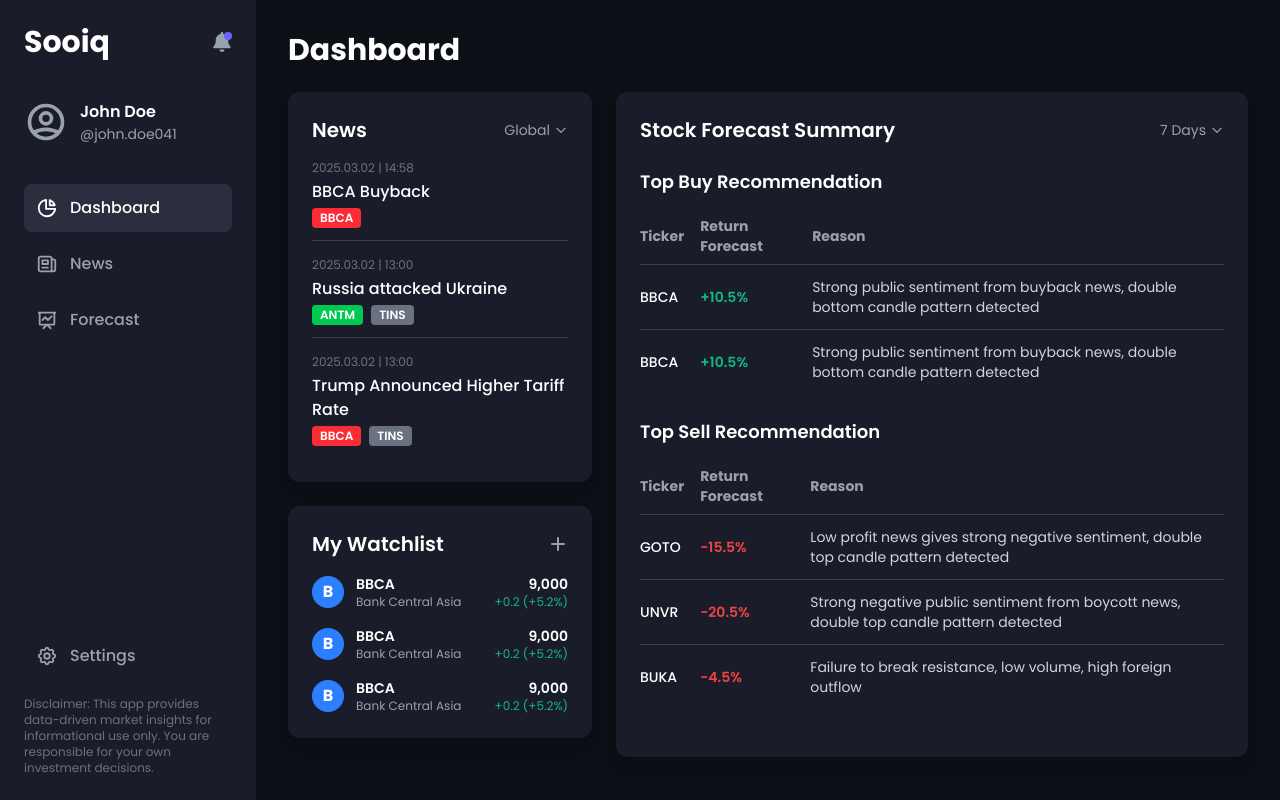
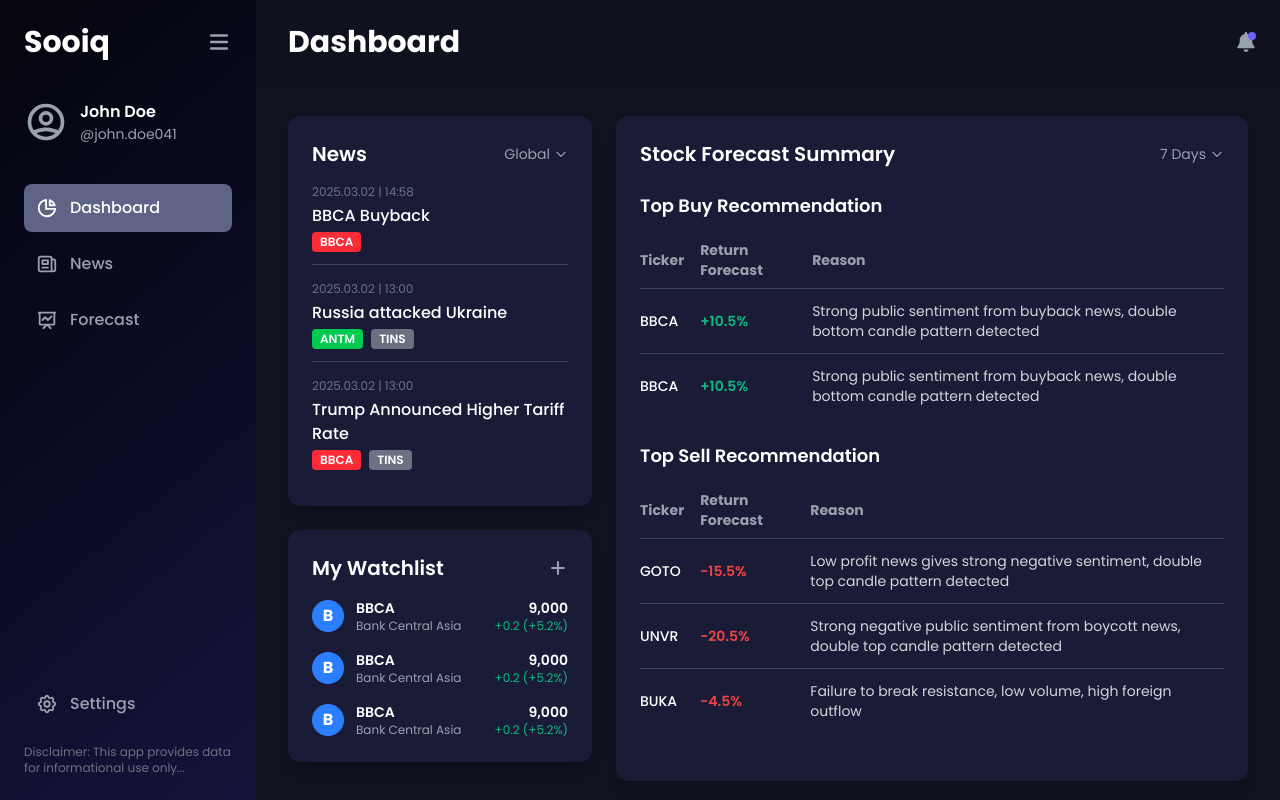
Before and after one commit to Sooiq/frontend-web, a React (Vite) app: page / in a window 1280 px wide. Built offline with nearby package versions, Linux system fonts and the light colour scheme.

Commit message:
sidebar, notification button, page title optimization

```diff
--- a/src/App.tsx
+++ b/src/App.tsx
@@ -8,7 +8,7 @@
 const App: React.FC = () => {
   return (
     // For now, we'll just render the Dashboard
-    <Layout>
+    <Layout title="Dashboard">
       <Dashboard />
     </Layout>
 
--- a/src/components/layout/Header.tsx
+++ b/src/components/layout/Header.tsx
@@ -2,21 +2,34 @@
 import { FaBell } from 'react-icons/fa';
 
 interface HeaderProps {
+  title: string;
   onNotificationClick: () => void;
+  isSidebarOpen: boolean; // <-- Add this prop
 }
 
-export const Header: React.FC<HeaderProps> = ({ onNotificationClick }) => {
+export const Header: React.FC<HeaderProps> = ({ title, onNotificationClick, isSidebarOpen }) => {
   return (
-    <header className="sticky top-0 z-10 flex justify-end items-center p-6 bg-dark-primary/90 backdrop-blur-sm">
-      {/* This header is sticky. We use justify-end to push the button to the right.
-        p-6 matches the padding from the sidebar for visual consistency.
+    <header
+      className={`sticky top-0 z-10 flex justify-between items-center
+        bg-dark-primary/90 backdrop-blur-sm
+        py-6 pr-6 transition-all duration-300 ease-in-out
+        ${isSidebarOpen ? 'pl-8' : 'pl-16'}`} // <-- This is the logic
+    >
+      {/* - When sidebar is OPEN: 'pl-6' (normal padding)
+        - When sidebar is CLOSED: 'pl-20' (extra padding to clear the button)
       */}
+
+      {/* Page Title */}
+      <h1 className="text-3xl font-bold text-white truncate">
+        {title}
+      </h1>
+
+      {/* Notification Button */}
       <button
         onClick={onNotificationClick}
         className="text-gray-400 hover:text-white relative"
       >
         <FaBell size={20} />
-        {/* Notification dot */}
         <span className="absolute top-0 right-0 w-2 h-2 bg-accent-purple rounded-full"></span>
       </button>
     </header>
--- a/src/components/layout/Layout.tsx
+++ b/src/components/layout/Layout.tsx
@@ -1,19 +1,48 @@
-// src/components/layout/Layout.tsx
-import React from 'react';
+import React, { useState } from 'react';
 import Sidebar from './Sidebar';
+import { Header } from './Header';
+import { NotificationPanel } from './NotificationPanel';
+import { OpenSidebarButton } from './OpenSidebarButton';
 
 interface LayoutProps {
   children: React.ReactNode;
+  title: string;
 }
 
-const Layout: React.FC<LayoutProps> = ({ children }) => {
+const Layout: React.FC<LayoutProps> = ({ children, title }) => {
+  const [isSidebarOpen, setIsSidebarOpen] = useState(true);
+  const [isNotificationPanelOpen, setIsNotificationPanelOpen] = useState(false);
+
   return (
     <div className="flex min-h-screen">
-      <Sidebar />
-      <main className="flex-1 ml-64 p-8">
-        {/* ml-64 matches the sidebar width */}
-        {children}
-      </main>
+      <OpenSidebarButton
+        onClick={() => setIsSidebarOpen(true)}
+        isVisible={!isSidebarOpen}
+      />
+
+      <Sidebar isOpen={isSidebarOpen} setIsOpen={setIsSidebarOpen} />
+
+      <div
+        className={`flex-1 flex flex-col max-h-screen overflow-y-auto
+          transition-all duration-300 ease-in-out ${
+            isSidebarOpen ? 'ml-64' : 'ml-0'
+          }`}
+      >
+        <Header
+          title={title}
+          onNotificationClick={() => setIsNotificationPanelOpen(true)}
+          isSidebarOpen={isSidebarOpen} // <-- Pass the state down
+        />
+
+        <main className="p-8">
+          {children}
+        </main>
+      </div>
+
+      <NotificationPanel
+        isOpen={isNotificationPanelOpen}
+        onClose={() => setIsNotificationPanelOpen(false)}
+      />
     </div>
   );
 };
--- /dev/null
+++ b/src/components/layout/NotificationPanel.tsx
@@ -0,0 +1,41 @@
+import React from 'react';
+import { HiX } from 'react-icons/hi';
+
+interface NotificationPanelProps {
+  isOpen: boolean;
+  onClose: () => void;
+}
+
+export const NotificationPanel: React.FC<NotificationPanelProps> = ({ isOpen, onClose }) => {
+  return (
+    <>
+      {/* Backdrop Overlay */}
+      <div
+        className={`fixed inset-0 bg-black/50 z-30 transition-opacity duration-300
+          ${isOpen ? 'opacity-100' : 'opacity-0 pointer-events-none'}`}
+        onClick={onClose}
+      ></div>
+
+      {/* Panel */}
+      <div
+        className={`fixed top-0 right-0 w-64 h-screen bg-dark-secondary z-40
+          transition-transform duration-300 ease-in-out
+          ${isOpen ? 'translate-x-0' : 'translate-x-full'}`}
+      >
+        {/* Panel Header */}
+        <div className="flex justify-between items-center p-6 border-b border-gray-700">
+          <h2 className="text-xl font-semibold text-white">Notifications</h2>
+          <button onClick={onClose} className="text-gray-400 hover:text-white">
+            <HiX size={22} />
+          </button>
+        </div>
+
+        {/* Panel Content */}
+        <div className="p-6">
+          <p className="text-gray-400 text-center">No new notifications.</p>
+          {/* In a real app, you would map over notification items here */}
+        </div>
+      </div>
+    </>
+  );
+};
--- /dev/null
+++ b/src/components/layout/OpenSidebarButton.tsx
@@ -0,0 +1,23 @@
+import React from 'react';
+import { HiMenu } from 'react-icons/hi';
+
+interface OpenSidebarButtonProps {
+  onClick: () => void;
+  isVisible: boolean;
+}
+
+export const OpenSidebarButton: React.FC<OpenSidebarButtonProps> = ({ onClick, isVisible }) => {
+  return (
+    <button
+      onClick={onClick}
+      className={`fixed top-6 left-0 z-20
+        bg-dark-secondary text-gray-400 hover:text-white
+        p-2 rounded-r-lg shadow-lg
+        transition-all duration-300 ease-in-out
+        ${isVisible ? 'opacity-100' : 'opacity-0 pointer-events-none -translate-x-full'}`}
+      // We move it off-screen too, just to be safe
+    >
+      <HiMenu size={26} />
+    </button>
+  );
+};
--- a/src/components/layout/Sidebar.tsx
+++ b/src/components/layout/Sidebar.tsx
@@ -1,16 +1,20 @@
-// src/components/layout/Sidebar.tsx
 import React from 'react';
 import {
   HiOutlineChartPie,
   HiOutlineNewspaper,
   HiOutlinePresentationChartLine,
   HiOutlineUserCircle,
-  HiOutlineCog
+  HiOutlineCog,
+  HiMenu // We still use this for the *close* button
 } from 'react-icons/hi';
-import { FaBell } from 'react-icons/fa';
 
-const Sidebar: React.FC = () => {
-  // In a real app, this would come from `react-router-dom`'s `useLocation`
+interface SidebarProps {
+  isOpen: boolean;
+  setIsOpen: (open: boolean) => void;
+}
+
+// This component is now MUCH simpler
+const Sidebar: React.FC<SidebarProps> = ({ isOpen, setIsOpen }) => {
   const activePage = 'Dashboard';
 
   const navItems = [
@@ -20,26 +24,35 @@
   ];
 
   return (
-    <div className="w-64 h-screen fixed left-0 top-0 bg-dark-secondary flex flex-col p-6">
-      {/* Header */}
-      <div className="flex justify-between items-center mb-10">
-        <h1 className="text-3xl font-bold text-white">Sooiq</h1>
-        <button className="text-gray-400 hover:text-white relative">
-          <FaBell size={20} />
-          <span className="absolute top-0 right-0 w-2 h-2 bg-accent-purple rounded-full"></span>
+    <div
+      className={`w-64 h-screen fixed left-0 top-0 flex flex-col p-6
+        transition-transform duration-300 ease-in-out z-30
+        ${isOpen ? 'translate-x-0' : '-translate-x-full'}
+        bg-linear-140 from-[#04050D] to-[#16133c]`}
+    >
+      {/* Header: Logo and *Close* Button */}
+      <div className="flex items-center justify-between mb-10">
+        <h1 className="text-3xl font-bold text-white">
+          Sooiq
+        </h1>
+        <button
+          onClick={() => setIsOpen(false)} // <-- This button now *only* closes
+          className="text-gray-400 hover:text-white"
+        >
+          <HiMenu size={26} />
         </button>
       </div>
 
-      {/* User Info */}
-      <div className="flex items-center gap-3 mb-10">
-        <HiOutlineUserCircle size={44} className="text-gray-400" />
+      {/* User Info (No opacity logic needed) */}
+      <div className="flex items-center gap-3 mb-10 overflow-hidden">
+        <HiOutlineUserCircle size={44} className="text-gray-400 flex-shrink-0" />
         <div>
-          <p className="text-white font-semibold">John Doe</p>
-          <p className="text-sm text-gray-400">@john.doe041</p>
+          <p className="text-white font-semibold whitespace-nowrap">John Doe</p>
+          <p className="text-sm text-gray-400 whitespace-nowrap">@john.doe041</p>
         </div>
       </div>
 
-      {/* Navigation */}
+      {/* Navigation (No opacity logic needed) */}
       <nav className="flex-grow">
         <ul>
           {navItems.map((item) => (
@@ -52,22 +65,29 @@
                     : 'text-gray-400 hover:bg-dark-tertiary hover:text-white'
                 }`}
               >
-                <item.icon size={22} />
-                <span className="font-medium">{item.name}</span>
+                <item.icon size={22} className="flex-shrink-0" />
+                <span className="font-medium">
+                  {item.name}
+                </span>
               </a>
             </li>
           ))}
         </ul>
       </nav>
 
-      {/* Footer / Settings */}
-      <div className="mt-auto">
-        <a href="#" className="flex items-center gap-3 p-3 text-gray-400 hover:text-white">
-          <HiOutlineCog size={22} />
-          <span className="font-medium">Settings</span>
+      {/* Footer / Settings (No opacity logic needed) */}
+      <div className="mt-auto overflow-hidden">
+        <a
+          href="#"
+          className="flex items-center gap-3 p-3 text-gray-400 hover:text-white"
+        >
+          <HiOutlineCog size={22} className="flex-shrink-0" />
+          <span className="font-medium">
+            Settings
+          </span>
         </a>
         <p className="text-xs text-gray-500 mt-4">
-          Disclaimer: This app provides data-driven market insights for informational use only. You are responsible for your own investment decisions.
+          Disclaimer: This app provides data for informational use only...
         </p>
       </div>
     </div>
--- a/src/index.css
+++ b/src/index.css
@@ -7,9 +7,9 @@
 /* 3. Define our custom theme (top-level) */
 @theme {
   --font-sans: "Poppins", "sans-serif";
-  --color-dark-primary: #0D0F17;
-  --color-dark-secondary: #1A1C2A;
-  --color-dark-tertiary: #2B2E3E;
+  --color-dark-primary: #101220;
+  --color-dark-secondary: #1A1C37;
+  --color-dark-tertiary: #5F6385;
   --color-accent-purple: #6C63FF;
   --color-accent-green: #10B981;
   --color-accent-red: #EF4444;
--- a/src/pages/Dashboard.tsx
+++ b/src/pages/Dashboard.tsx
@@ -7,8 +7,6 @@
 const Dashboard: React.FC = () => {
   return (
     <div>
-      <h1 className="text-3xl font-bold text-white mb-6">Dashboard</h1>
-
       <div className="grid grid-cols-1 lg:grid-cols-3 gap-6">
         {/* Left Column */}
         <div className="lg:col-span-1 flex flex-col gap-6">
```
